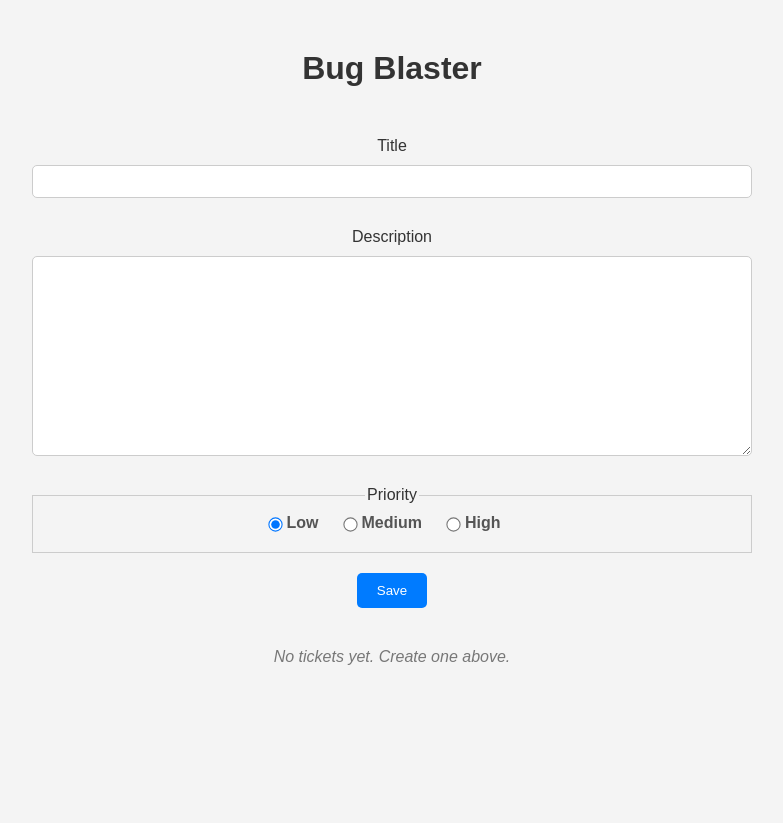
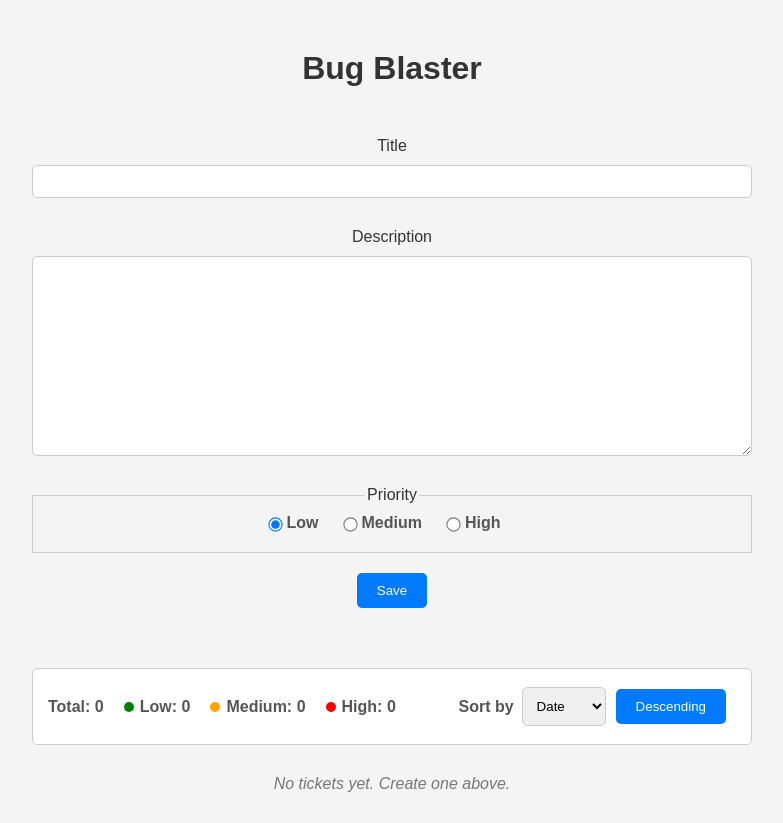
Before and after one commit to hibasalem/Bug-Blaster, a React (Create React App) app: page / in a window 1280 px wide. Shown: the whole page, without its empty margins (248-1031 px from the left). Before the commit the page ends 800 px from the top, so only its background shows below. Built offline with nearby package versions, Linux system fonts and the light colour scheme.

Commit message:
Add ticket sorting and status bar with priority counts

```diff
--- a/src/App.js
+++ b/src/App.js
@@ -1,12 +1,16 @@
-import { useReducer } from "react";
+import { useReducer, useState } from "react";
 import "./App.css";
 import "./styles.css";
 import TicketForm from "./components/TicketForm";
 import TicketList from "./components/TicketList";
+import StatusBar from "./components/StatusBar";
+import TicketSort from "./components/TicketSort";
 import ticketReducer, { initialState } from "./reducers/ticketReducer";
+import { sortControls, initialSort } from "./constants/sortOptions";
 
 function App() {
   const [state, dispatch] = useReducer(ticketReducer, initialState);
+  const [sort, setSort] = useState(initialSort);
 
   return (
     <div className="App">
@@ -14,7 +18,17 @@ function App() {
         <h1>Bug Blaster</h1>
         <TicketForm dispatch={dispatch} editingTicket={state.editingTicket} />
 
-        <TicketList tickets={state.tickets} dispatch={dispatch} />
+        <StatusBar tickets={state.tickets}>
+          <TicketSort
+            controls={sortControls}
+            sort={sort}
+            onChange={(key, option) =>
+              setSort((prevSort) => ({ ...prevSort, [key]: option }))
+            }
+          />
+        </StatusBar>
+
+        <TicketList tickets={state.tickets} dispatch={dispatch} sort={sort} />
       </div>
     </div>
   );
--- /dev/null
+++ b/src/components/SortSelect.jsx
@@ -0,0 +1,21 @@
+import React from "react";
+
+export default function SortSelect({ label, options, value, onChange }) {
+  return (
+    <label className="sort-select">
+      {label}
+      <select
+        value={value.value}
+        onChange={(e) =>
+          onChange(options.find((option) => option.value === e.target.value))
+        }
+      >
+        {options.map((option) => (
+          <option key={option.value} value={option.value}>
+            {option.label}
+          </option>
+        ))}
+      </select>
+    </label>
+  );
+}
--- /dev/null
+++ b/src/components/SortToggle.jsx
@@ -0,0 +1,14 @@
+import React from "react";
+
+export default function SortToggle({ options, value, onChange }) {
+  return (
+    <button
+      className="button"
+      onClick={() =>
+        onChange(options[(options.indexOf(value) + 1) % options.length])
+      }
+    >
+      {value.label}
+    </button>
+  );
+}
--- /dev/null
+++ b/src/components/StatusBar.jsx
@@ -0,0 +1,20 @@
+import React from "react";
+import { priorities } from "../constants/priorities";
+
+export default function StatusBar({ tickets, children }) {
+  return (
+    <div className="status-bar">
+      <div className="status-counts">
+        <span className="status-count">Total: {tickets.length}</span>
+        {priorities.map(({ value, label, className }) => (
+          <span key={value} className="status-count">
+            <span className={`status-dot ${className}`}></span>
+            {label}: {tickets.filter((ticket) => ticket.priority === value).length}
+          </span>
+        ))}
+      </div>
+
+      {children}
+    </div>
+  );
+}
--- a/src/components/TicketForm.jsx
+++ b/src/components/TicketForm.jsx
@@ -1,20 +1,15 @@
 import React, { useCallback, useEffect, useState } from "react";
-
-const priorityLabels = {
-  1: "Low",
-  2: "Medium",
-  3: "High",
-};
+import { priorities, defaultPriority } from "../constants/priorities";
 
 export default function TicketForm({ dispatch, editingTicket }) {
   const [title, setTitle] = useState("");
   const [description, setDescription] = useState("");
-  const [priority, setPriority] = useState("1");
+  const [priority, setPriority] = useState(defaultPriority);
 
   const clearForm = useCallback(() => {
     setTitle("");
     setDescription("");
-    setPriority("1");
+    setPriority(defaultPriority);
   }, []);
 
   useEffect(() => {
@@ -31,7 +26,8 @@ export default function TicketForm({ dispatch, editingTicket }) {
     e.preventDefault();
 
     const ticket = {
-      id: editingTicket ? editingTicket.id : new Date().toISOString(),
+      id: editingTicket ? editingTicket.id : crypto.randomUUID(),
+      createdAt: editingTicket ? editingTicket.createdAt : new Date().toISOString(),
       title,
       description,
       priority,
@@ -67,7 +63,7 @@ export default function TicketForm({ dispatch, editingTicket }) {
 
       <fieldset className="priority-fieldset">
         <legend>Priority</legend>
-        {Object.entries(priorityLabels).map(([value, label]) => (
+        {priorities.map(({ value, label }) => (
           <label key={value} className="priority-label">
             <input
               type="radio"
--- a/src/components/TicketItem.jsx
+++ b/src/components/TicketItem.jsx
@@ -1,19 +1,21 @@
 import React from "react";
-
-const priorityClasses = {
-  1: "priority-low",
-  2: "priority-medium",
-  3: "priority-high",
-};
+import { priorities } from "../constants/priorities";
 
 export default function TicketItem({ ticket, dispatch }) {
   const { title, description, priority } = ticket;
 
   return (
     <div className="ticket-item">
-      <div className={`priority-dot ${priorityClasses[priority]}`}></div>
+      <div
+        className={`priority-dot ${
+          priorities.find((p) => p.value === priority)?.className
+        }`}
+      ></div>
       <h3>{title}</h3>
       <p>{description}</p>
+      <p className="ticket-date">
+        Created: {new Date(ticket.createdAt).toLocaleString()}
+      </p>
       <button
         className="button"
         onClick={() => dispatch({ type: "SET_EDITING_TICKET", payload: ticket })}
--- a/src/components/TicketList.jsx
+++ b/src/components/TicketList.jsx
@@ -1,12 +1,13 @@
 import React from "react";
 import TicketItem from "./TicketItem";
+import sortTickets from "../utils/sortTickets";
 
-export default function TicketList({ tickets, dispatch }) {
+export default function TicketList({ tickets, dispatch, sort }) {
   return tickets.length === 0 ? (
     <p className="empty-state">No tickets yet. Create one above.</p>
   ) : (
     <div className="ticket-list">
-      {tickets.map((ticket) => (
+      {sortTickets(tickets, sort).map((ticket) => (
         <TicketItem key={ticket.id} ticket={ticket} dispatch={dispatch} />
       ))}
     </div>
--- /dev/null
+++ b/src/components/TicketSort.jsx
@@ -0,0 +1,27 @@
+import React from "react";
+import SortSelect from "./SortSelect";
+import SortToggle from "./SortToggle";
+
+const controlComponents = {
+  select: SortSelect,
+  toggle: SortToggle,
+};
+
+export default function TicketSort({ controls, sort, onChange }) {
+  return (
+    <div className="ticket-sort">
+      {controls.map(({ key, control, label, options }) => {
+        const Control = controlComponents[control];
+        return (
+          <Control
+            key={key}
+            label={label}
+            options={options}
+            value={sort[key]}
+            onChange={(option) => onChange(key, option)}
+          />
+        );
+      })}
+    </div>
+  );
+}
--- /dev/null
+++ b/src/constants/priorities.js
@@ -0,0 +1,7 @@
+export const priorities = [
+  { value: "1", label: "Low", className: "priority-low" },
+  { value: "2", label: "Medium", className: "priority-medium" },
+  { value: "3", label: "High", className: "priority-high" },
+];
+
+export const defaultPriority = priorities[0].value;
--- /dev/null
+++ b/src/constants/sortOptions.js
@@ -0,0 +1,18 @@
+export const sortTypes = [
+  { value: "date", label: "Date", compare: (a, b) => a.createdAt.localeCompare(b.createdAt) },
+  { value: "priority", label: "Priority", compare: (a, b) => a.priority - b.priority },
+];
+
+export const sortDirections = [
+  { value: "desc", label: "Descending", multiplier: -1 },
+  { value: "asc", label: "Ascending", multiplier: 1 },
+];
+
+export const sortControls = [
+  { key: "type", control: "select", label: "Sort by", options: sortTypes },
+  { key: "direction", control: "toggle", options: sortDirections },
+];
+
+export const initialSort = Object.fromEntries(
+  sortControls.map(({ key, options }) => [key, options[0]])
+);
--- a/src/styles.css
+++ b/src/styles.css
@@ -141,3 +141,54 @@ select {
     font-style: italic;
     margin: 30px 0;
 }
+
+.status-bar {
+    display: flex;
+    flex-wrap: wrap;
+    align-items: center;
+    justify-content: space-between;
+    margin-top: 50px;
+    padding: 10px 15px;
+    background-color: #fff;
+    border: 1px solid #ccc;
+    border-radius: 5px;
+}
+
+.status-counts {
+    display: flex;
+    flex-wrap: wrap;
+    gap: 20px;
+}
+
+.status-count {
+    display: flex;
+    align-items: center;
+    font-weight: bold;
+    color: #555;
+}
+
+.status-dot {
+    height: 10px;
+    width: 10px;
+    border-radius: 50%;
+    margin-right: 6px;
+}
+
+.ticket-sort {
+    display: flex;
+    align-items: center;
+}
+
+.sort-select {
+    display: flex;
+    align-items: center;
+    gap: 8px;
+    padding-bottom: 0;
+    font-weight: bold;
+    color: #555;
+}
+
+.ticket-date {
+    font-size: 13px;
+    color: #777;
+}
--- /dev/null
+++ b/src/utils/sortTickets.js
@@ -0,0 +1,5 @@
+export default function sortTickets(tickets, sort) {
+  return [...tickets].sort(
+    (a, b) => sort.type.compare(a, b) * sort.direction.multiplier
+  );
+}
```
